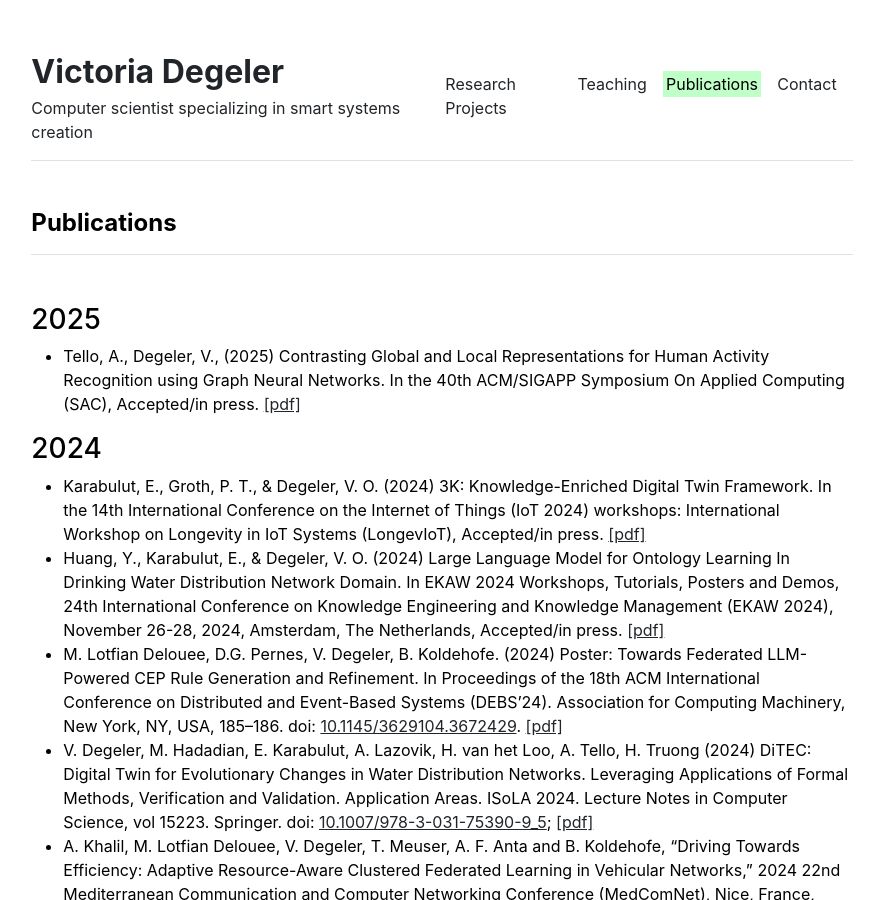
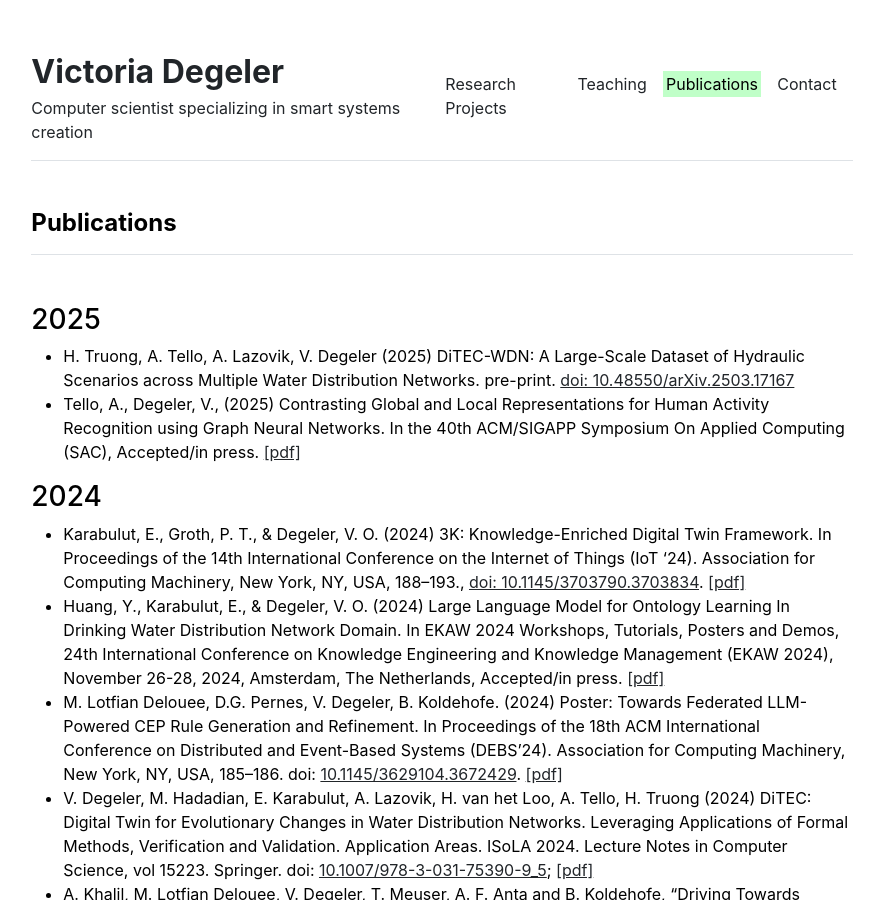
Before and after one commit to Degvik/degvik.github.io, a Jekyll site: the page built from publications.md, in a window 1280 px wide and 900 px high. Shown: the whole window, without its empty margins (198-1076 px from the left). Built offline with Jekyll 4.4.1, drawn with Linux system fonts in a browser that asks for light colours.

Commit message:
update publications

```diff
--- a/publications.md
+++ b/publications.md
@@ -4,11 +4,12 @@ title: "Publications"
 ---
 ### 2025
 
+- H. Truong, A. Tello, A. Lazovik, V. Degeler (2025) DiTEC-WDN: A Large-Scale Dataset of Hydraulic Scenarios across Multiple Water Distribution Networks. pre-print. [doi: 10.48550/arXiv.2503.17167](https://doi.org/10.48550/arXiv.2503.17167)
 - Tello, A., Degeler, V., (2025) Contrasting Global and Local Representations for Human Activity Recognition using Graph Neural Networks. In the 40th ACM/SIGAPP Symposium On Applied Computing (SAC), Accepted/in press. [\[pdf\]](https://vdegeler.com/files/25GNN4HAR.pdf)
 
 ### 2024
 
-- Karabulut, E., Groth, P. T., & Degeler, V. O. (2024) 3K: Knowledge-Enriched Digital Twin Framework. In the 14th International Conference on the Internet of Things (IoT 2024) workshops: International Workshop on Longevity in IoT Systems (LongevIoT), Accepted/in press. [\[pdf\]](https://vdegeler.com/files/24LongevIoT-3K.pdf)
+- Karabulut, E., Groth, P. T., & Degeler, V. O. (2024) 3K: Knowledge-Enriched Digital Twin Framework. In Proceedings of the 14th International Conference on the Internet of Things (IoT '24). Association for Computing Machinery, New York, NY, USA, 188–193., [doi: 10.1145/3703790.3703834](https://doi.org/10.1145/3703790.3703834). [\[pdf\]](https://vdegeler.com/files/24LongevIoT-3K.pdf)
 - Huang, Y., Karabulut, E., & Degeler, V. O. (2024) Large Language Model for Ontology Learning In Drinking Water Distribution Network Domain. In EKAW 2024 Workshops, Tutorials, Posters and Demos, 24th International Conference on Knowledge Engineering and Knowledge Management (EKAW 2024), November 26-28, 2024, Amsterdam, The Netherlands, Accepted/in press. [\[pdf\]](https://vdegeler.com/files/24LLM4WDN.pdf)
 - M. Lotfian Delouee, D.G. Pernes, V. Degeler, B. Koldehofe. (2024) Poster: Towards Federated LLM-Powered CEP Rule Generation and Refinement. In Proceedings of the 18th ACM International Conference on Distributed and Event-Based Systems (DEBS’24). Association for Computing Machinery, New York, NY, USA, 185–186. doi: [10.1145/3629104.3672429](https://doi.org/10.1145/3629104.3672429). [\[pdf\]](https://vdegeler.com/files/24debs-llm-cep.pdf)
 - V. Degeler, M. Hadadian, E. Karabulut, A. Lazovik, H. van het Loo, A. Tello, H. Truong (2024) DiTEC: Digital Twin for Evolutionary Changes in Water Distribution Networks. Leveraging Applications of Formal Methods, Verification and Validation. Application Areas. ISoLA 2024. Lecture Notes in Computer Science, vol 15223. Springer. doi: [10.1007/978-3-031-75390-9_5](https://doi.org/10.1007/978-3-031-75390-9_5); [\[pdf\]](https://vdegeler.com/files/24ditec.pdf)
```
